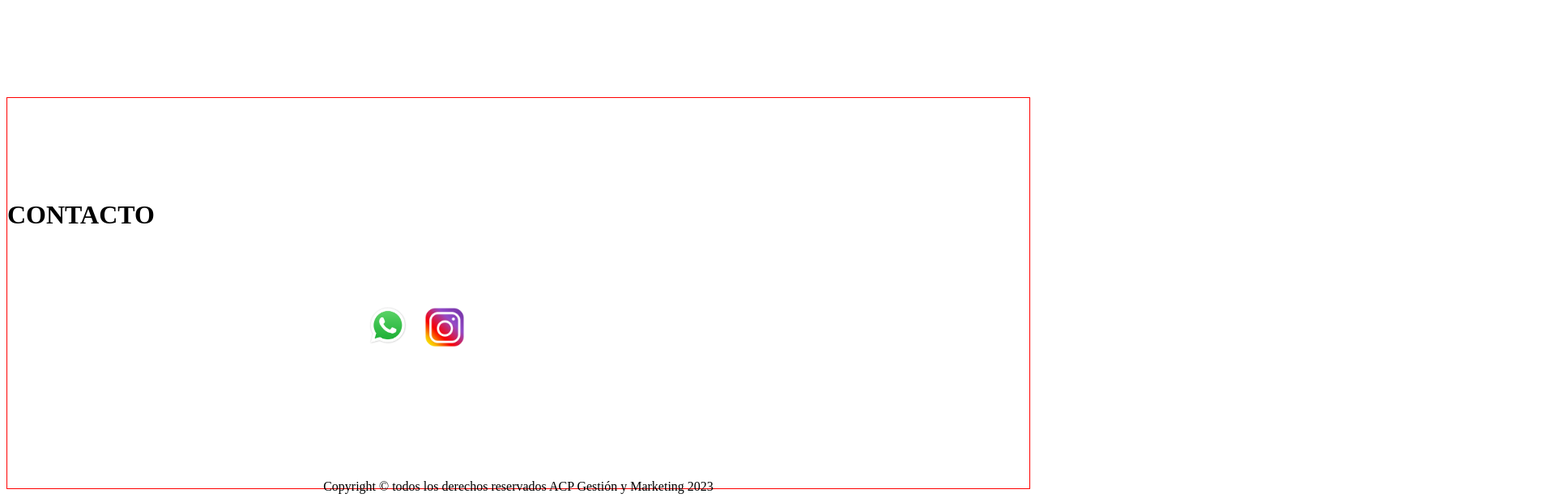
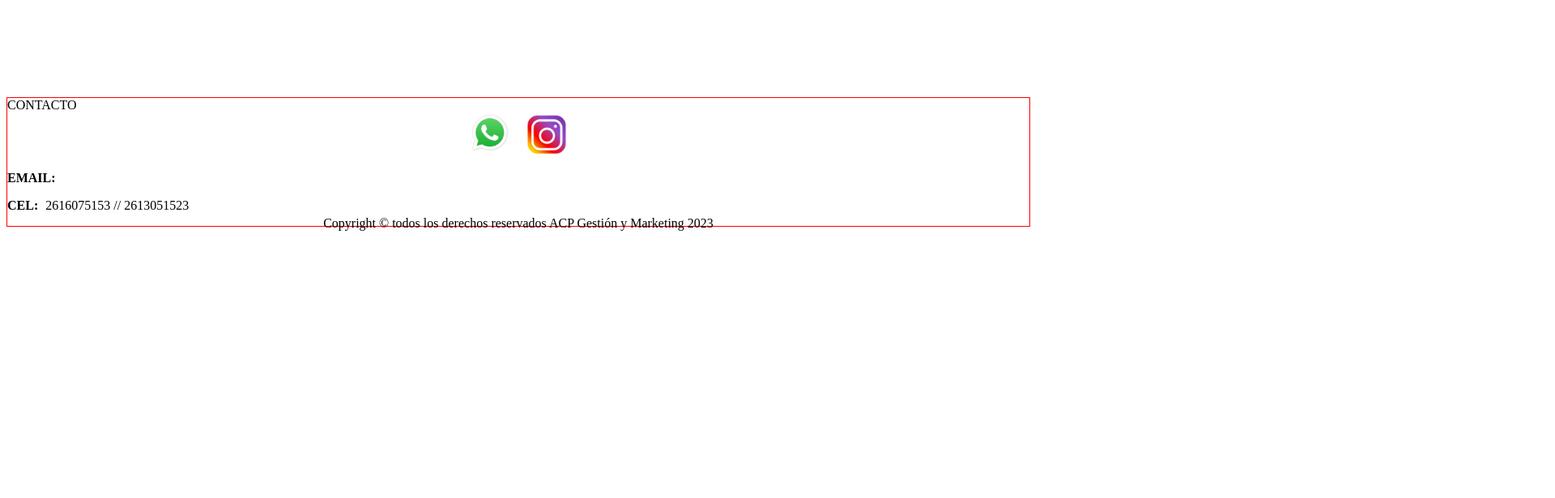
Before and after one commit to 4Bprogramming/ACPNextjs, a Next.js app: page / in a window 1280 px wide. Shown: the part 2620-3235 px from the top of the page at 81% size, 1920 px wide, since content can reach past the window. After the commit the page ends 2913 px from the top, so only its background shows below. Built offline with nearby package versions, Linux system fonts and the light colour scheme; a web font is replaced by a local one.

Commit message:
corrigiendo codigo

```diff
--- a/Component/contact/Contact.jsx
+++ b/Component/contact/Contact.jsx
@@ -2,67 +2,54 @@ import React from "react";
 import "./Contact.css";
 import Whatsapp from "../../Assets/WhatsApp.svg.webp";
 import Instagram from "../../Assets/instagram.png";
-import Image from 'next/image'
-import Link from 'next/link'
+import Image from "next/image";
+import Link from "next/link";
 
 function Contact() {
   return (
-    <div className="AboutContact" id="contact">
-      <div style={{marginTop:"10%"}}>
-        <h1 className="StyledHeadingContact">CONTACTO</h1>
-
-        <div className="TextSectionContact">
-          {/* <p>
-            Transformamos los datos en información para la toma de decisiones,
-            contactate al
-          </p> */}
-
-          <p>
-
-          </p>
-
-
-
-          <p className="contactwh" style={{ fontWeight: "600",textAlign:"center"}}>
-
-              <Image src={Whatsapp}
-               href="https://api.whatsapp.com/send?phone=5492616075153"
-               target="blank"
-               width={50} alt="Whatsapp" style={{marginRight:"20px"}} />
-
-
-
-
-              {" "}
+      <div className="AboutContact">
+        <div>CONTACTO</div>
+          <div className="contactwh">
+            <div>
+              <Image
+                src={Whatsapp}
+                href="https://api.whatsapp.com/send?phone=5492616075153"
+                target="blank"
+                width={50}
+                alt="Whatsapp"
+                style={{ marginRight: "20px" }}
+              />{" "}
+            </div>
+            <div>
               <Image
                 src={Instagram}
                 href="https://www.instagram.com/acp.gestion.marketing/?igshid=MzRlODBiNWFlZA=="
                 target="blank"
-                style={{ marginTop: "2px"}}
+                style={{ marginTop: "2px" }}
                 width={50}
                 alt="Instagram"
               />{" "}
-            {" "}
-          </p>
+            </div>
+          </div>
           <p className="contactemail" style={{ fontWeight: "600" }}>
             EMAIL:
-                <Link href='mailto:acpgestionymarketing@gmail.com'className="contactLink" style={{marginLeft:"10px", outline:"none"}}>ACPmail </Link>
-            {/* <span style={{ fontWeight: "200", marginLeft: "10px" }}>
-              acpgestionymarketing@gmail.com
-            </span>{" "} */}
-           </p>
-           <p className="contactcel"  style={{ fontWeight: "600"}}>
+            <Link
+              href="mailto:acpgestionymarketing@gmail.com"
+              className="contactLink"
+              style={{ marginLeft: "10px", outline: "none" }}
+            >
+              ACPmail{" "}
+            </Link>
+
+          </p>
+          <p className="contactcel" style={{ fontWeight: "600" }}>
             {` CEL:  `}
-            <span style={{ fontWeight: "200", marginLeft: "5px"}}>
+            <span style={{ fontWeight: "200", marginLeft: "5px" }}>
               {`2616075153 // 2613051523`}
             </span>{" "}
           </p>
+        </div>
 
-        </div>
-      </div>
-
-      {/* <div className="photoContact"></div> */}
-    </div>
   );
 }
 
```
